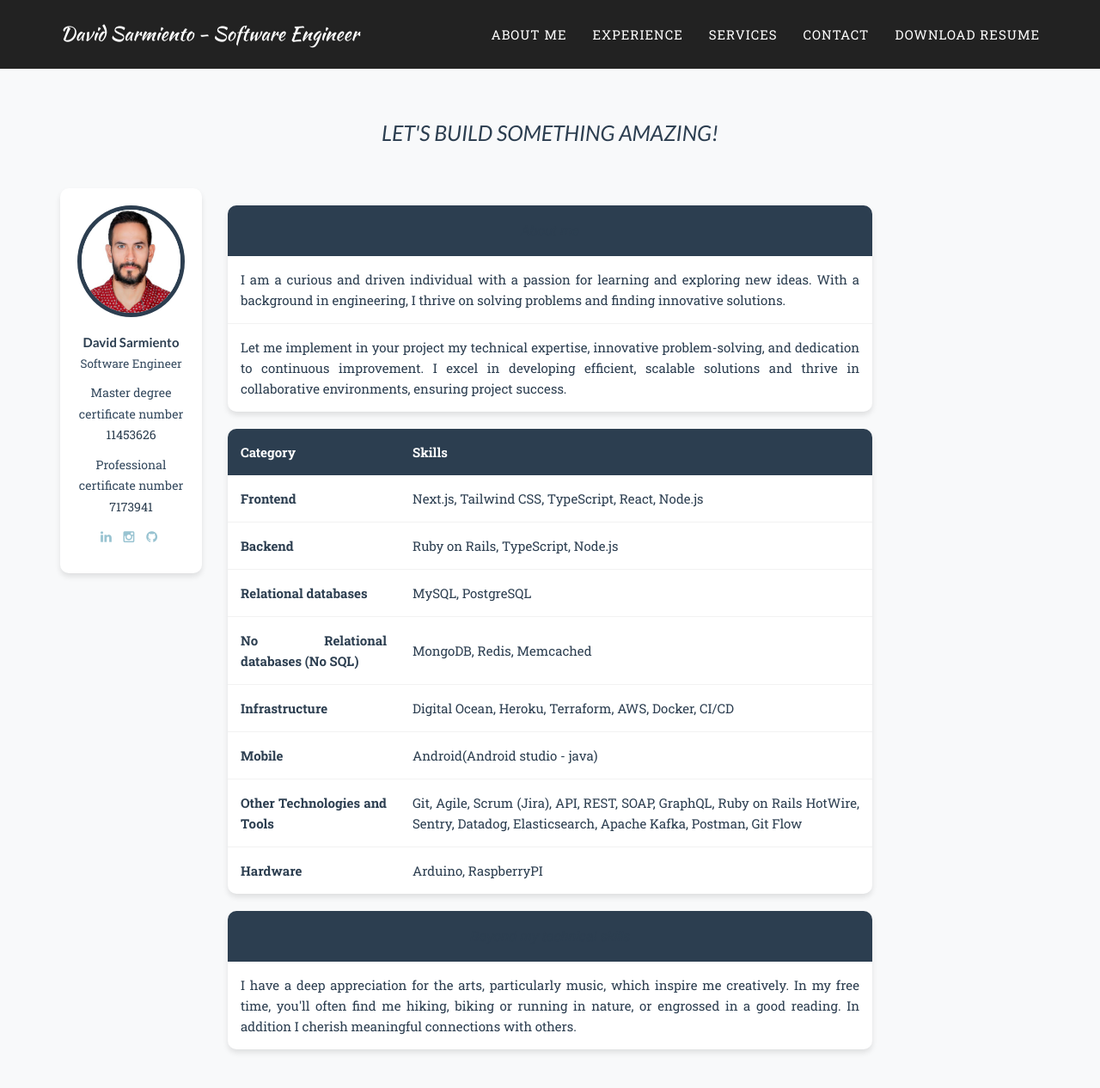
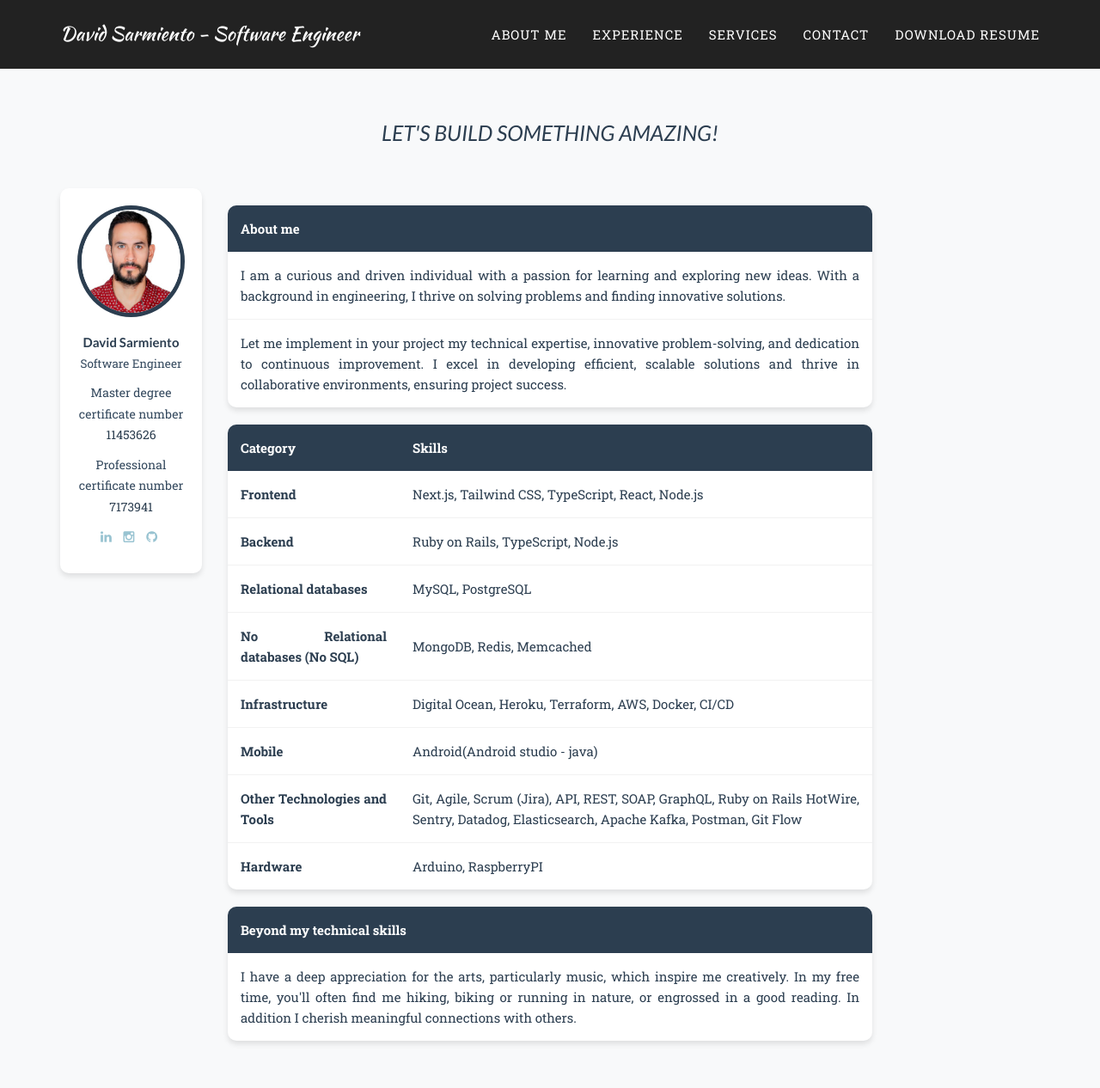
Before and after one commit to edsarmiento/edsarmiento.github.io, a Jekyll site: the page built from index.html, in a window 1280 px wide and 1400 px high, scrolled down 699 px. Shown: the top 1266 px of the window at 86% size. Built offline with Jekyll 4.4.1, drawn with Linux system fonts in a browser that asks for light colours; some web fonts are replaced.

Commit message:
immproves over all page

```diff
--- a/_includes/about.html
+++ b/_includes/about.html
@@ -47,7 +47,7 @@
                     <table>
                         <tr>
                             <th>
-                                <h3 class="section-subheading-table"">About me</h3>
+                                About me
                             </th>
                         </tr>
                         <tr>
@@ -113,8 +113,8 @@
 
                     <table>
                         <th>
-                            <h3 class="section-subheading-table"">Beyond my technical skills
-                            </h3>
+                            Beyond my technical skills
+
                         </th>
                         <tr>
                             <td>
--- a/_includes/contact.html
+++ b/_includes/contact.html
@@ -10,7 +10,7 @@
         <div class="row">
             <div class="col-lg-12">
                 <div class="contact-container">
-                    <div class="contact-info">
+                    <div >
                         <!-- <p>
                             <strong>WhatsApp:</strong>
                             <div class="whatsapp-icon"><img src="img/whatsapp-icon.png" />
--- a/_includes/experience.html
+++ b/_includes/experience.html
@@ -4,11 +4,12 @@
             <div class="row">
                 <div class="col-lg-12 text-center">
                     <h2 class="section-heading">Experience</h2>
-                    <h3 class="section-subheading text-muted">
+                    <h5>
                         Software Engineer with more than 12 years of experience in the field of IT,
                         I been worked in a wide range of projects throughout different technologies Backend,
                         Frontend, mobiles and infrastructure including CI/CD devops process throught the most used cloud technologies.
-                    </h3>
+                    </h5>
+                    <br>
                 </div>
             </div>
             <div class="row">
--- a/_includes/services.html
+++ b/_includes/services.html
@@ -4,13 +4,14 @@
         <div class="row">
             <div class="col-lg-12 text-center">
                 <h2 class="section-heading">Services</h2>
-                <h3 class="section-subheading text-muted">
+                <h5>
                     I am an experienced developer and IT professional dedicated to delivering high-quality solutions
                     that help your business thrive in the digital world.
                     Whether you need a simple website or a complex enterprise application, I have the expertise to turn
                     your vision into reality;
                     A wide range of development services includes:
-                </h3>
+                </h5>
+                <br>
             </div>
         </div>
         <div class="row text-center">
```
Also changed, not shown: _includes/css/agency.css (+5 -3 lines).
